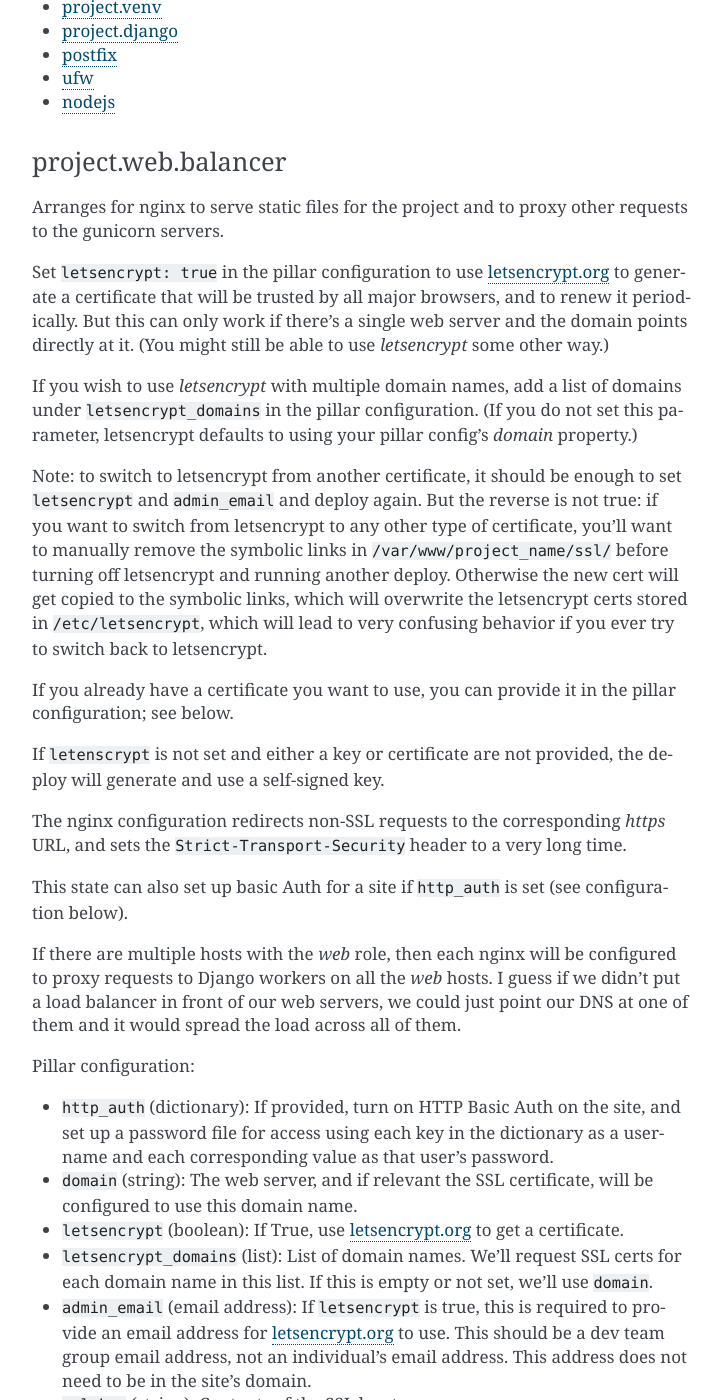
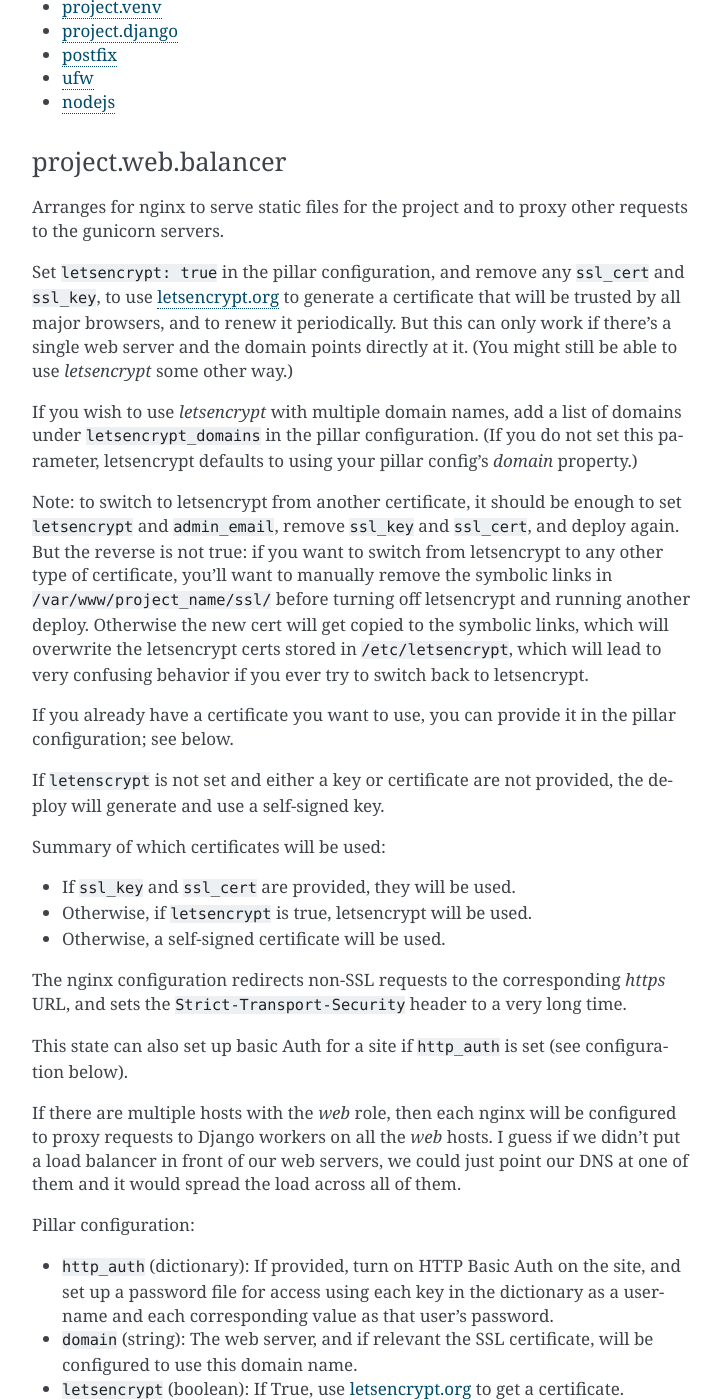
Before and after one commit to caktus/guidebook, a Sphinx documentation site: the page built from source/margarita/states.rst, in a window 1280 px wide and 1400 px high, scrolled down 8246 px. Shown: the whole window, without its empty margins (388-1110 px from the left). Built offline with Sphinx 7.4.7, drawn with Linux system fonts in a browser that asks for light colours.

Commit message:
Document which SSL is used in each case

```diff
--- a/source/margarita/states.rst
+++ b/source/margarita/states.rst
@@ -448,7 +448,8 @@
 Arranges for nginx to serve static files for the project and to proxy
 other requests to the gunicorn servers.
 
-Set ``letsencrypt: true`` in the pillar configuration to
+Set ``letsencrypt: true`` in the pillar configuration, and remove any
+``ssl_cert`` and ``ssl_key``, to
 use `letsencrypt.org <https://letsencrypt.org>`_ to generate a certificate
 that will be trusted by all major browsers, and to renew it periodically.
 But this can only work if there's a single web server and the domain points
@@ -460,7 +461,8 @@
 `domain` property.)
 
 Note: to switch to letsencrypt from another certificate, it should be
-enough to set ``letsencrypt`` and ``admin_email`` and deploy again.
+enough to set ``letsencrypt`` and ``admin_email``, remove ``ssl_key`` and
+``ssl_cert``, and deploy again.
 But the reverse is not true: if you want to switch from letsencrypt
 to any other type of certificate, you'll want to manually remove the
 symbolic links in ``/var/www/project_name/ssl/`` before turning off
@@ -475,6 +477,12 @@
 
 If ``letenscrypt`` is not set and either a key or certificate are not
 provided, the deploy will generate and use a self-signed key.
+
+Summary of which certificates will be used:
+
+* If ``ssl_key`` and ``ssl_cert`` are provided, they will be used.
+* Otherwise, if ``letsencrypt`` is true, letsencrypt will be used.
+* Otherwise, a self-signed certificate will be used.
 
 The nginx configuration redirects non-SSL requests to the corresponding
 `https` URL, and sets the ``Strict-Transport-Security`` header to a
```
